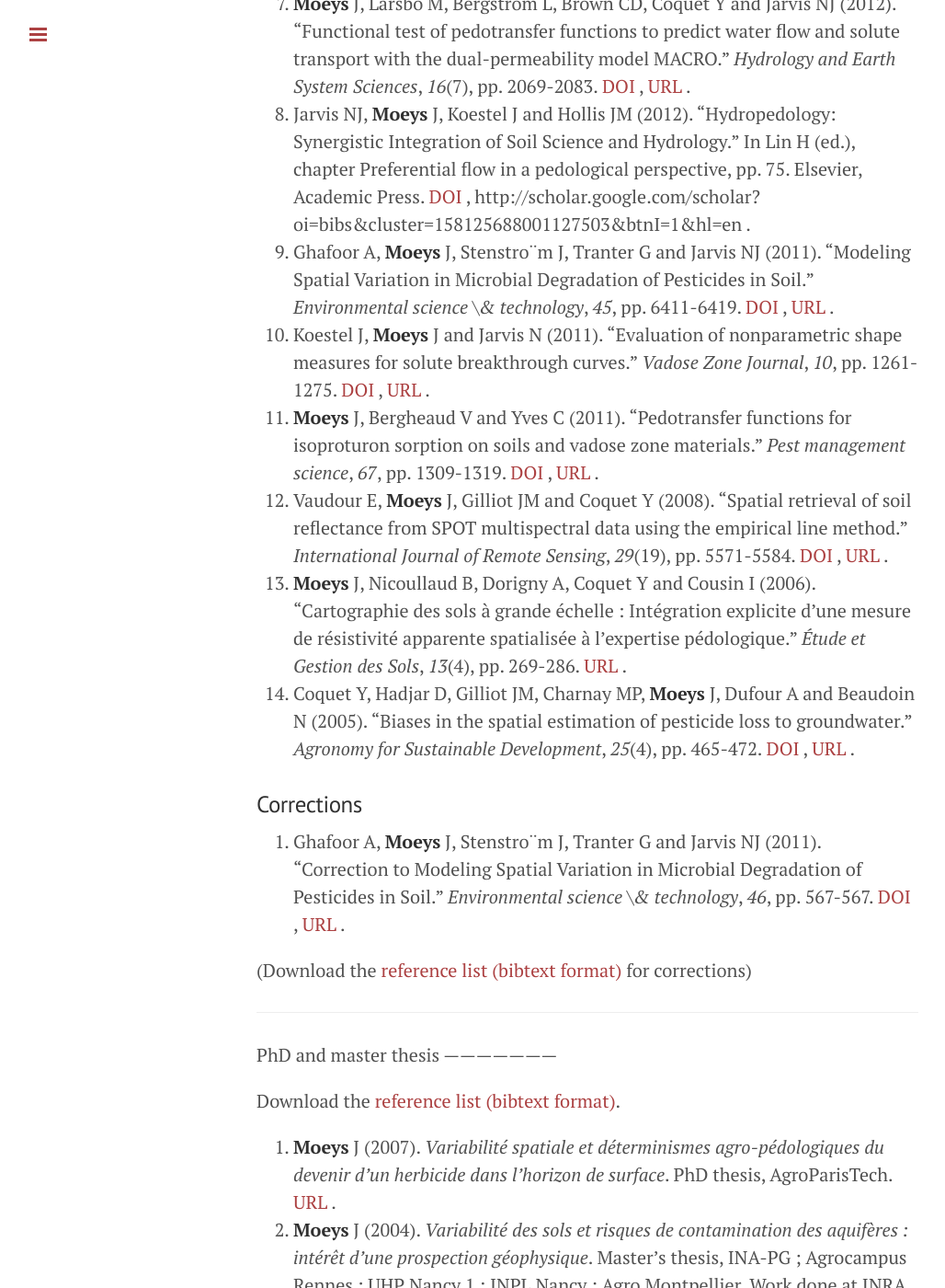
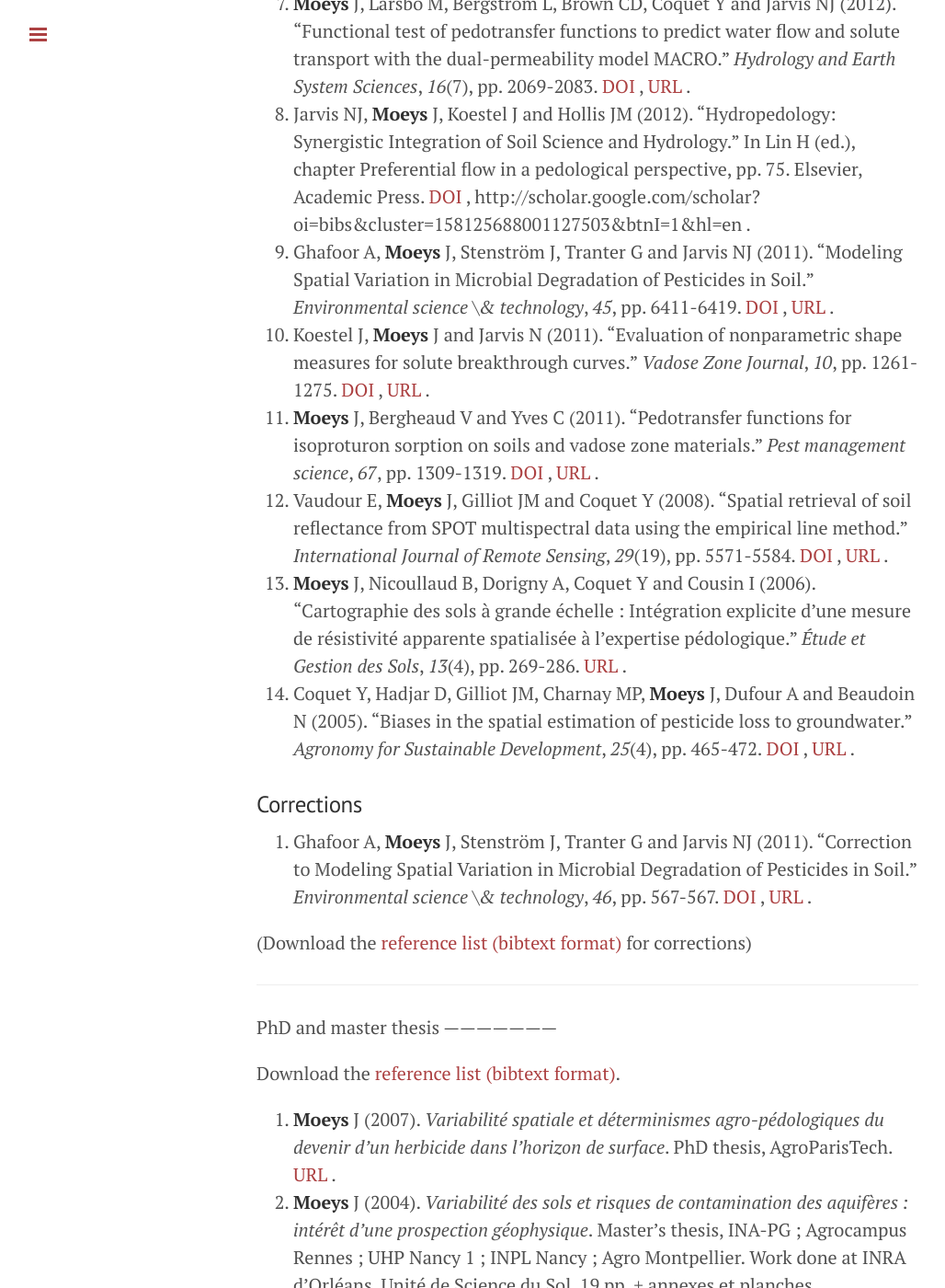
Before and after one commit to julienmoeys/julienmoeys.github.io, a Jekyll site: the page built from Publications.md, in a window 1280 px wide and 1400 px high, scrolled down 1033 px. Shown: the whole window at 92% size, without its empty margins (1-1029 px from the left). Built offline with Jekyll 4.4.1, drawn with Linux system fonts in a browser that asks for light colours; Markdown is read by kramdown in place of the engine named in the settings.

Commit message:
typo in ö

```diff
--- a/Publications.md
+++ b/Publications.md
@@ -27,7 +27,7 @@ Download the [reference list (bibtext format)](/assets/bib/MOEYS_J_PUB_PEER.BIB)
 6. Koestel JK, **Moeys** J and Jarvis NJ (2012). "Meta-analysis of the effects of soil properties, site factors and experimental conditions on solute transport." _Hydrology and Earth System Sciences_, *16*(6), pp. 1647-1665. <a href="http://dx.doi.org/10.5194/hess-16-1647-2012">DOI</a> , <a href="http://www.hydrol-earth-syst-sci.net/16/1647/2012/">URL</a> .
 7. **Moeys** J, Larsbo M, Bergström L, Brown CD, Coquet Y and Jarvis NJ (2012). "Functional test of pedotransfer functions to predict water flow and solute transport with the dual-permeability model MACRO." _Hydrology and Earth System Sciences_, *16*(7), pp. 2069-2083. <a href="http://dx.doi.org/10.5194/hess-16-2069-2012">DOI</a> , <a href="http://www.hydrol-earth-syst-sci.net/16/2069/2012/">URL</a> .
 8. Jarvis NJ, **Moeys** J, Koestel J and Hollis JM (2012). "Hydropedology: Synergistic Integration of Soil Science and Hydrology." In Lin H (ed.), chapter Preferential flow in a pedological perspective, pp. 75. Elsevier, Academic Press. <a href="http://dx.doi.org/10.1016/B978-0-12-386941-8.00003-4">DOI</a> , http://scholar.google.com/scholar?oi=bibs&cluster=158125688001127503&btnI=1&hl=en .
-9. Ghafoor A, **Moeys** J, Stenstro¨m J, Tranter G and Jarvis NJ (2011). "Modeling Spatial Variation in Microbial Degradation of Pesticides in Soil." _Environmental science \& technology_, *45*, pp. 6411-6419. <a href="http://dx.doi.org/10.1021/es2012353">DOI</a> , <a href="http://pubs.acs.org/doi/abs/10.1021/es2012353">URL</a> .
+9. Ghafoor A, **Moeys** J, Stenström J, Tranter G and Jarvis NJ (2011). "Modeling Spatial Variation in Microbial Degradation of Pesticides in Soil." _Environmental science \& technology_, *45*, pp. 6411-6419. <a href="http://dx.doi.org/10.1021/es2012353">DOI</a> , <a href="http://pubs.acs.org/doi/abs/10.1021/es2012353">URL</a> .
 10. Koestel J, **Moeys** J and Jarvis N (2011). "Evaluation of nonparametric shape measures for solute breakthrough curves." _Vadose Zone Journal_, *10*, pp. 1261-1275. <a href="http://dx.doi.org/10.2136/vzj2011.0010">DOI</a> , <a href="https://dl.sciencesocieties.org/publications/vzj/abstracts/10/4/1261">URL</a> .
 11. **Moeys** J, Bergheaud V and Yves C (2011). "Pedotransfer functions for isoproturon sorption on soils and vadose zone materials." _Pest management science_, *67*, pp. 1309-1319. <a href="http://dx.doi.org/10.1002/ps.2187">DOI</a> , <a href="http://onlinelibrary.wiley.com/doi/10.1002/ps.2187/full">URL</a> .
 12. Vaudour E, **Moeys** J, Gilliot JM and Coquet Y (2008). "Spatial retrieval of soil reflectance from SPOT multispectral data using the empirical line method." _International Journal of Remote Sensing_, *29*(19), pp. 5571-5584. <a href="http://dx.doi.org/10.1080/01431160802060920">DOI</a> , <a href="http://www.tandfonline.com/doi/abs/10.1080/01431160802060920">URL</a> .
@@ -36,7 +36,7 @@ Download the [reference list (bibtext format)](/assets/bib/MOEYS_J_PUB_PEER.BIB)
 
 ### Corrections
 
-1. Ghafoor A, **Moeys** J, Stenstro¨m J, Tranter G and Jarvis NJ (2011). "Correction to Modeling Spatial Variation in Microbial Degradation of Pesticides in Soil." _Environmental science \& technology_, *46*, pp. 567-567. <a href="http://dx.doi.org/10.1021/es203986f">DOI</a> , <a href="http://pubs.acs.org/doi/pdf/10.1021/es203986f">URL</a> .
+1. Ghafoor A, **Moeys** J, Stenström J, Tranter G and Jarvis NJ (2011). "Correction to Modeling Spatial Variation in Microbial Degradation of Pesticides in Soil." _Environmental science \& technology_, *46*, pp. 567-567. <a href="http://dx.doi.org/10.1021/es203986f">DOI</a> , <a href="http://pubs.acs.org/doi/pdf/10.1021/es203986f">URL</a> .
 
 (Download the [reference list (bibtext
 format)](/assets/bib/MOEYS_J_PUB_CORRECTIONS.BIB) for corrections)
--- a/assets/bib/MOEYS_J_PUB_CORRECTIONS.BIB
+++ b/assets/bib/MOEYS_J_PUB_CORRECTIONS.BIB
@@ -2,7 +2,7 @@
 % Encoding: UTF8
 
 @ARTICLE{Ghafoor2011b,
-  author = {Ghafoor, Abdul and Moeys, Julien and Stenström, John and Tranter,
+  author = {Ghafoor, Abdul and Moeys, Julien and Stenström, John and Tranter,
 	Grant and Jarvis, Nicholas J},
   title = {Correction to Modeling Spatial Variation in Microbial Degradation
 	of Pesticides in Soil},
```
